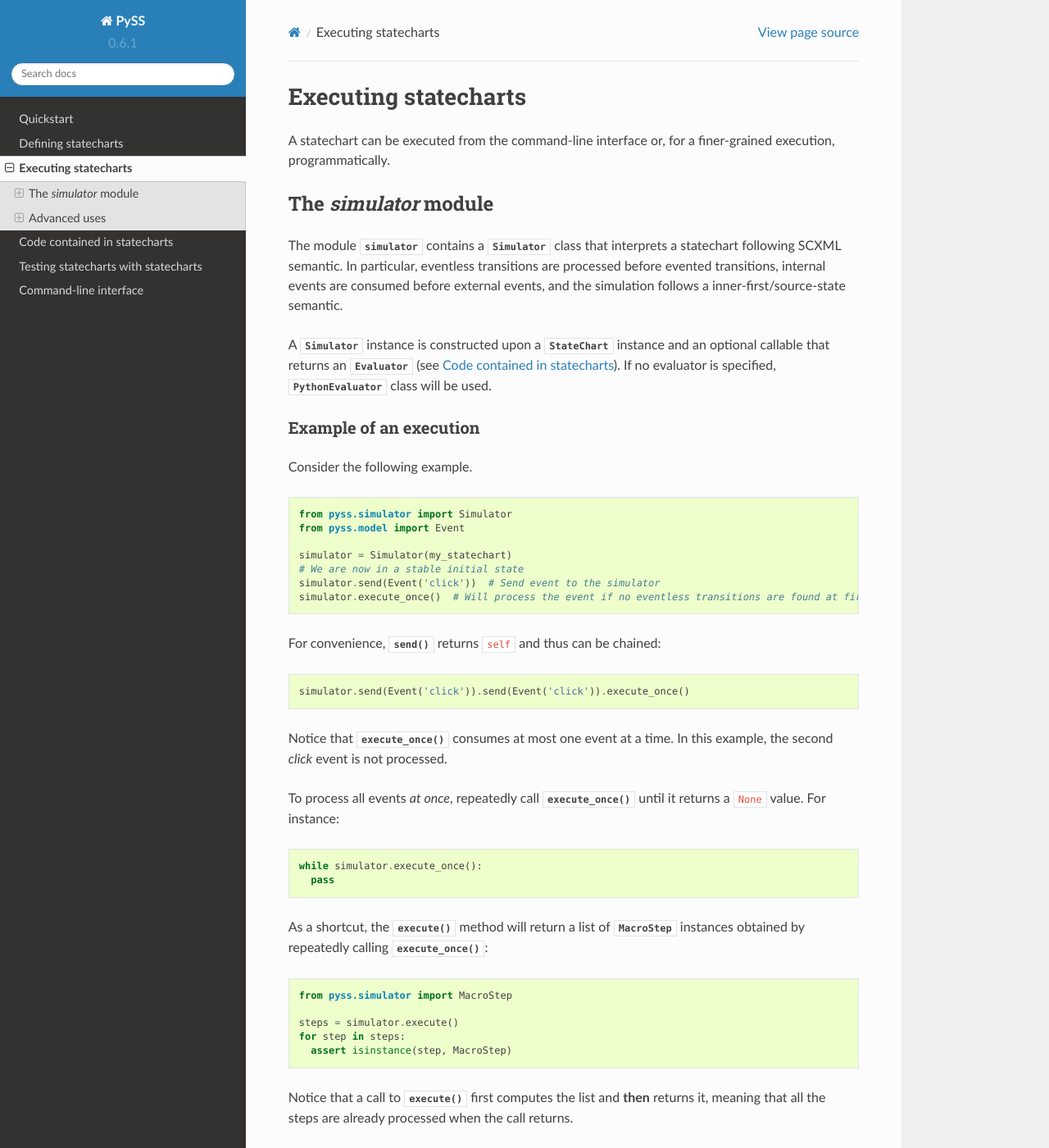
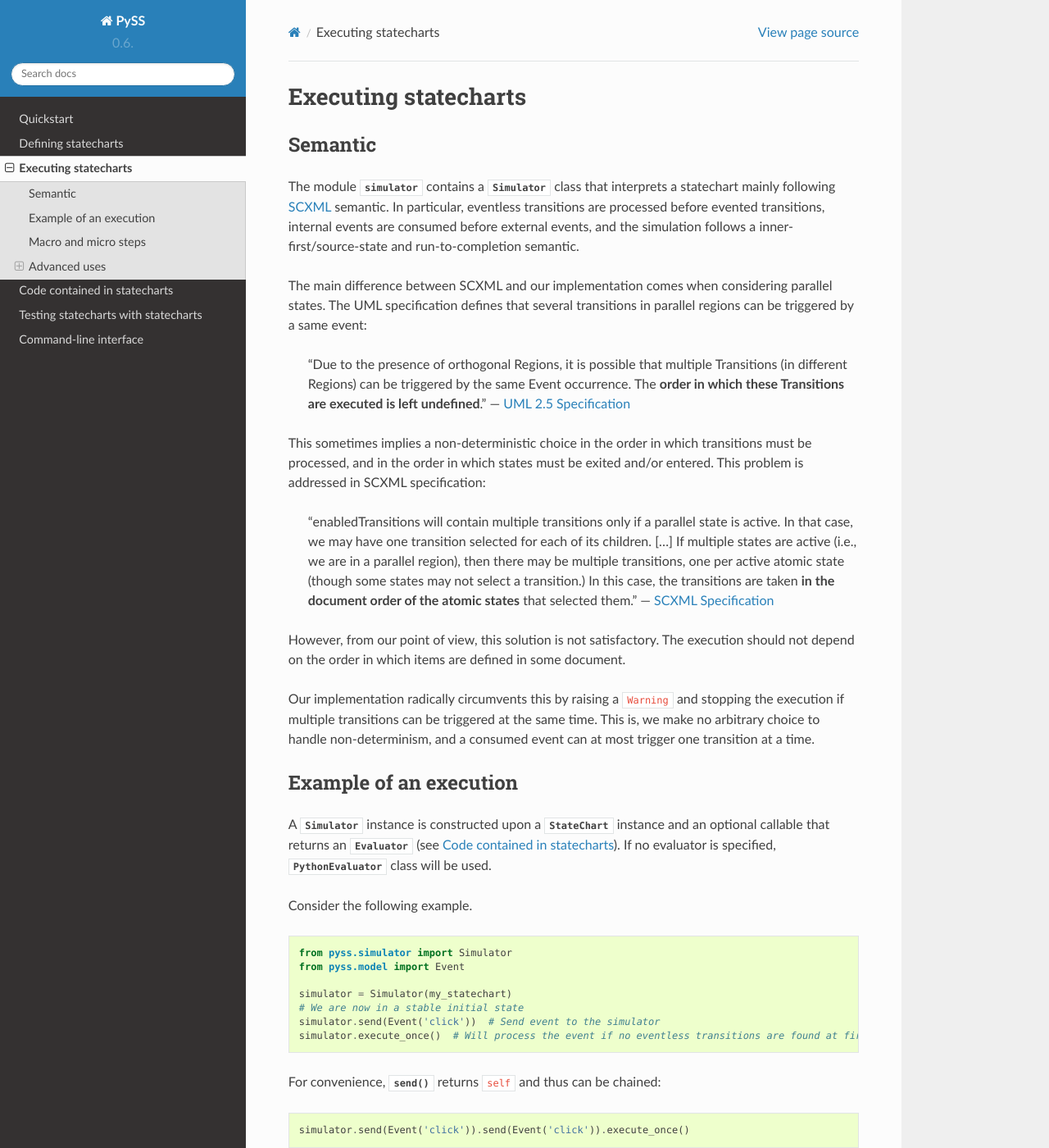
Before and after one commit to AlexandreDecan/sismic, a Sphinx documentation site: the page built from docs/execution.rst, in a window 1280 px wide and 1400 px high. Shown: the whole window at 82% size. Built offline with Sphinx 7.4.7 and the Read the Docs theme 2.0.0, drawn with Linux system fonts in a browser that asks for light colours.

Commit message:
Explain to which extend our semantic differs from SCXML one.

```diff
--- a/docs/execution.rst
+++ b/docs/execution.rst
@@ -1,24 +1,45 @@
 Executing statecharts
 =====================
 
-A statechart can be executed from the command-line interface or, for a finer-grained
-execution, programmatically.
+Semantic
+--------
+
+The module :py:mod:`~pyss.simulator` contains a :py:class:`~pyss.simulator.Simulator` class that interprets a statechart
+mainly following `SCXML <http://www.w3.org/TR/scxml/>`__ semantic.
+In particular, eventless transitions are processed before evented transitions, internal events are consumed
+before external events, and the simulation follows a inner-first/source-state and run-to-completion semantic.
+
+The main difference between SCXML and our implementation comes when considering parallel states.
+The UML specification defines that several transitions in parallel regions can be triggered by a same event:
+
+    "Due to the presence of orthogonal Regions, it is possible that multiple Transitions (in different Regions) can be
+    triggered by the same Event occurrence. The **order in which these Transitions are executed is left undefined**."
+    --- `UML 2.5 Specification <http://www.omg.org/cgi-bin/doc?formal/15-03-01.pdf>`__
+
+This sometimes implies a non-deterministic choice in the order in which transitions must be processed, and
+in the order in which states must be exited and/or entered. This problem is addressed in SCXML specification:
+
+    "enabledTransitions will contain multiple transitions only if a parallel state is active.
+    In that case, we may have one transition selected for each of its children. [...]
+    If multiple states are active (i.e., we are in a parallel region), then there may be multiple transitions,
+    one per active atomic state (though some states may not select a transition.) In this case, the
+    transitions are taken **in the document order of the atomic states** that selected them."
+    --- `SCXML Specification <http://www.w3.org/TR/scxml/#AlgorithmforSCXMLInterpretation>`__
+
+However, from our point of view, this solution is not satisfactory.
+The execution should not depend on the order in which items are defined in some document.
+
+Our implementation radically circumvents this by raising a ``Warning`` and stopping the execution if
+multiple transitions can be triggered at the same time. This is, we make no arbitrary choice to handle
+non-determinism, and a consumed event can at most trigger one transition at a time.
 
 
-The *simulator* module
-----------------------
-
-The module :py:mod:`~pyss.simulator` contains a :py:class:`~pyss.simulator.Simulator` class that interprets a statechart following SCXML semantic.
-In particular, eventless transitions are processed before evented transitions, internal events are consumed
-before external events, and the simulation follows a inner-first/source-state semantic.
+Example of an execution
+-----------------------
 
 A :py:class:`~pyss.simulator.Simulator` instance is constructed upon a :py:class:`~pyss.model.StateChart` instance and
 an optional callable that returns an :py:class:`~pyss.evaluator.Evaluator` (see :ref:`code_evaluation`).
 If no evaluator is specified, :py:class:`~pyss.evaluator.PythonEvaluator` class will be used.
-
-
-Example of an execution
-***********************
 
 Consider the following example.
 
@@ -97,7 +118,7 @@
 
 
 Macro and micro steps
-*********************
+---------------------
 
 The simulator is fully observable: its :py:meth:`~pyss.simulator.Simulator.execute_once` (resp. :py:meth:`~pyss.simulator.Simulator.execute`) method returns
 an instance of (resp. a list of) :py:class:`~pyss.simulator.MacroStep`.
--- a/setup.py
+++ b/setup.py
@@ -81,7 +81,7 @@
     # $ pip install -e .[dev,test]
     extras_require={
         #'dev': ['check-manifest'],
-        'test': ['coverage'],
+        'dev': ['coverage', 'sphinx'],
     },
 
     include_package_data=True,
```
Also changed, not shown: pyss/__init__.py (+6 -4 lines).
